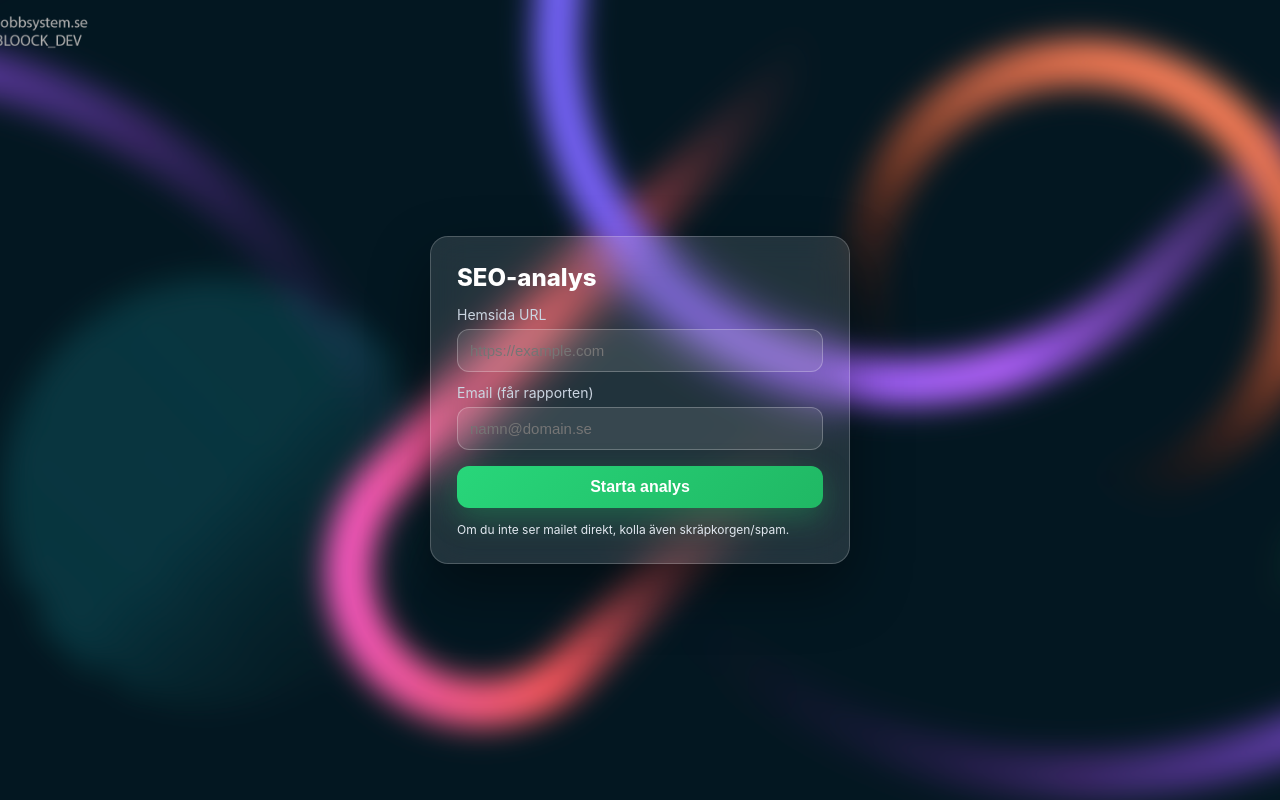
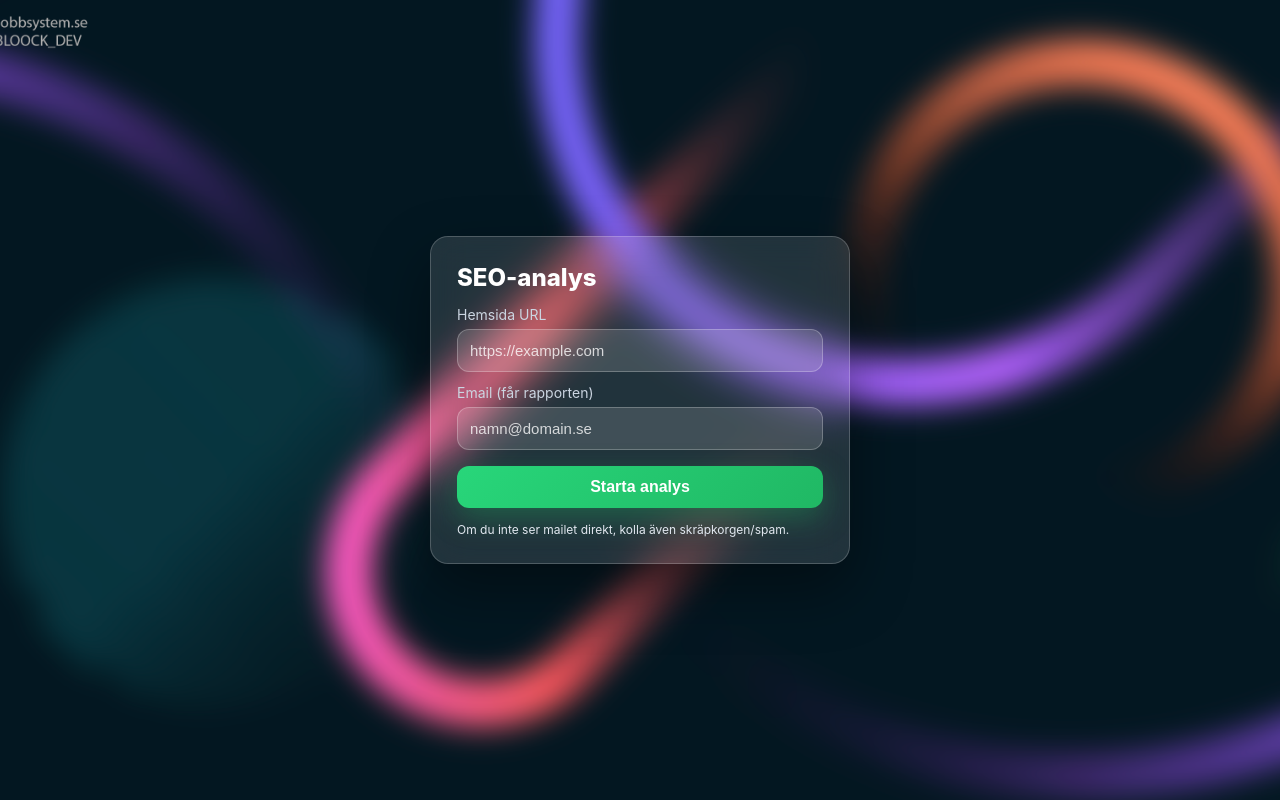
Before and after one commit to jobbsystem/rapport112, a website: page public/index.html in a window 1280 px wide. Drawn offline with Linux system fonts and the light colour scheme.

Commit message:
Improve input placeholder contrast

```diff
--- a/public/index.html
+++ b/public/index.html
@@ -57,8 +57,8 @@
       padding: 12px;
       border-radius: 12px;
       border: 1px solid rgba(255,255,255,0.25);
-      background: rgba(255,255,255,0.1);
-      color: #fff;
+      background: rgba(255,255,255,0.14);
+      color: #f8fafc;
       font-size: 15px;
       box-sizing: border-box;
       outline: none;
@@ -120,6 +120,11 @@
       text-decoration: none;
     }
     a:hover { text-decoration: underline; }
+
+    ::placeholder {
+      color: rgba(255,255,255,0.78);
+      font-weight: 500;
+    }
 
     @media (max-width: 480px) {
       .card { padding: 20px; }
```
